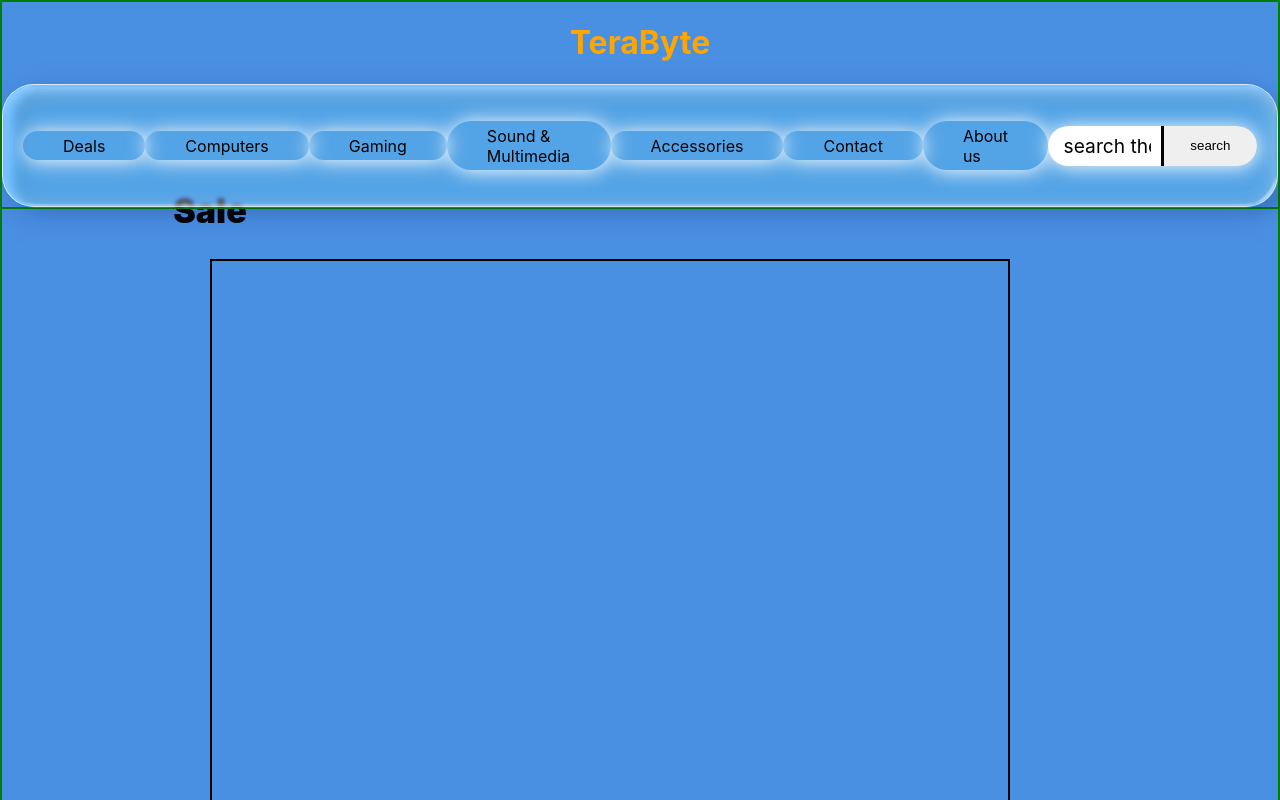
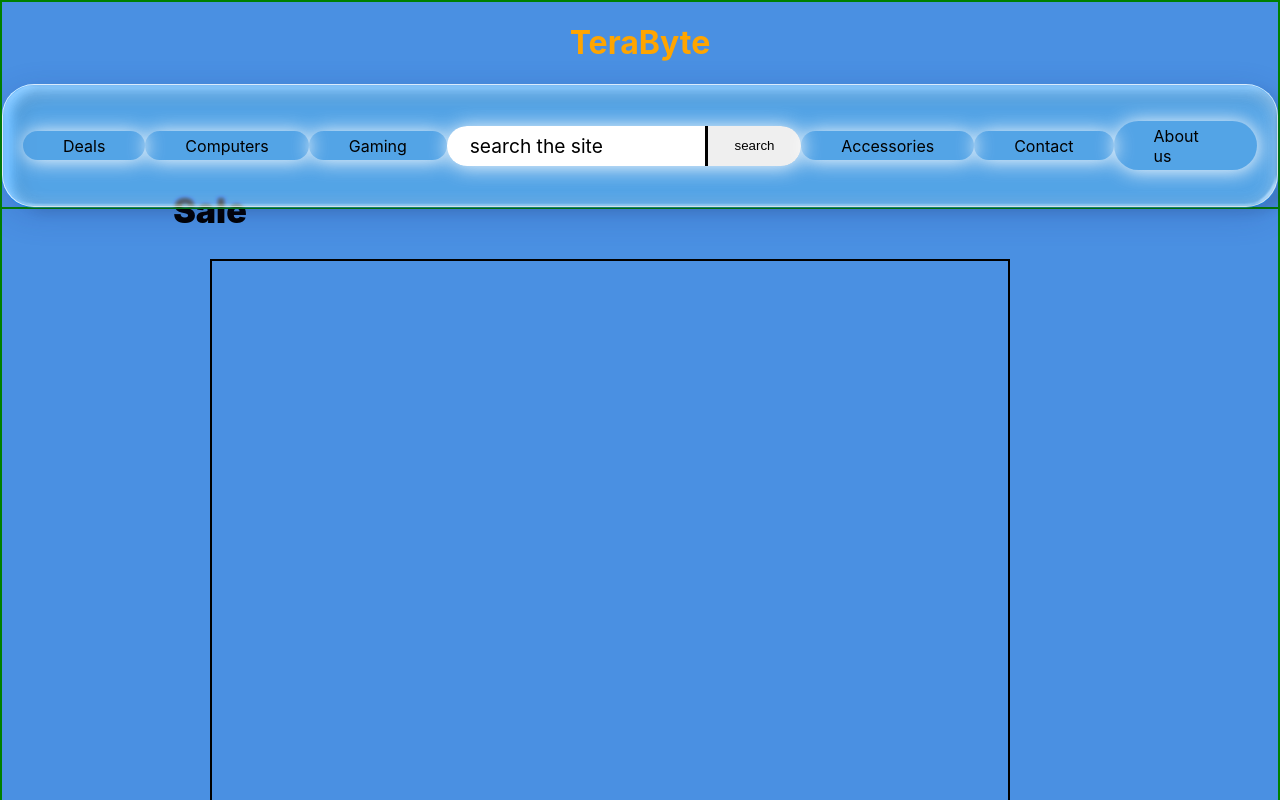
Before and after one commit to BrahamjeetRandhawa/Singh, a React (Create React App) app in the folder terabyte/: page / in a window 1280 px wide. Shown: the top 800 px of the page. Built offline with nearby package versions, Linux system fonts and the light colour scheme.

Commit message:
Searchbar centered
Co-authored-by: Dhillog <Dhillog@users.noreply.github.com>

```diff
--- a/terabyte/src/Top.js
+++ b/terabyte/src/Top.js
@@ -10,10 +10,6 @@ function Top() {
                     <li className= "terabyteitems">Deals</li>
                     <li className= "terabyteitems">Computers</li>
                     <li className= "terabyteitems">Gaming</li>
-                    <li className= "terabyteitems">Sound & Multimedia</li>
-                    <li className= "terabyteitems">Accessories</li>
-                    <li className= "terabyteitems">Contact</li>
-                    <li className= "terabyteitems">About us</li>
                     <li className= "terabyteitems">
 
 
@@ -24,6 +20,9 @@ function Top() {
         <button>search</button>
 
                     </li>
+                    <li className= "terabyteitems">Accessories</li>
+                    <li className= "terabyteitems">Contact</li>
+                    <li className= "terabyteitems">About us</li>
                 </ul>
             </nav>
         </div>
--- a/terabyte/src/Topstyle.css
+++ b/terabyte/src/Topstyle.css
@@ -83,7 +83,7 @@ h1 {
 
 
 
-.terabyteitems:last-of-type {
+.terabyteitems:nth-of-type(4) {
     padding: 0;
 }
 
@@ -192,7 +192,7 @@ h1 {
 
 
 
-.terabyteitems:last-of-type button {
+.terabyteitems:nth-of-type(4) button {
     border-radius: 0px 30px 30px 0px;
     padding: .8em 2em;
     border: none;
```
